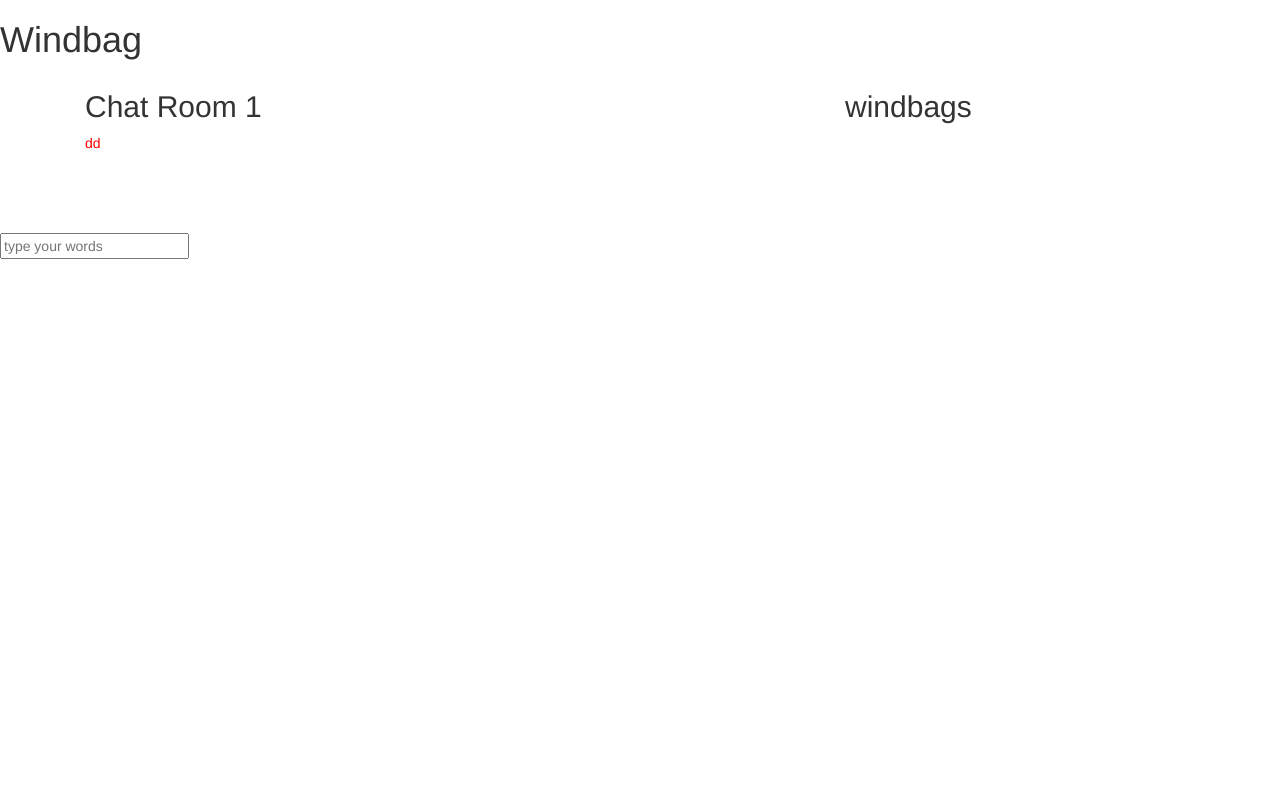
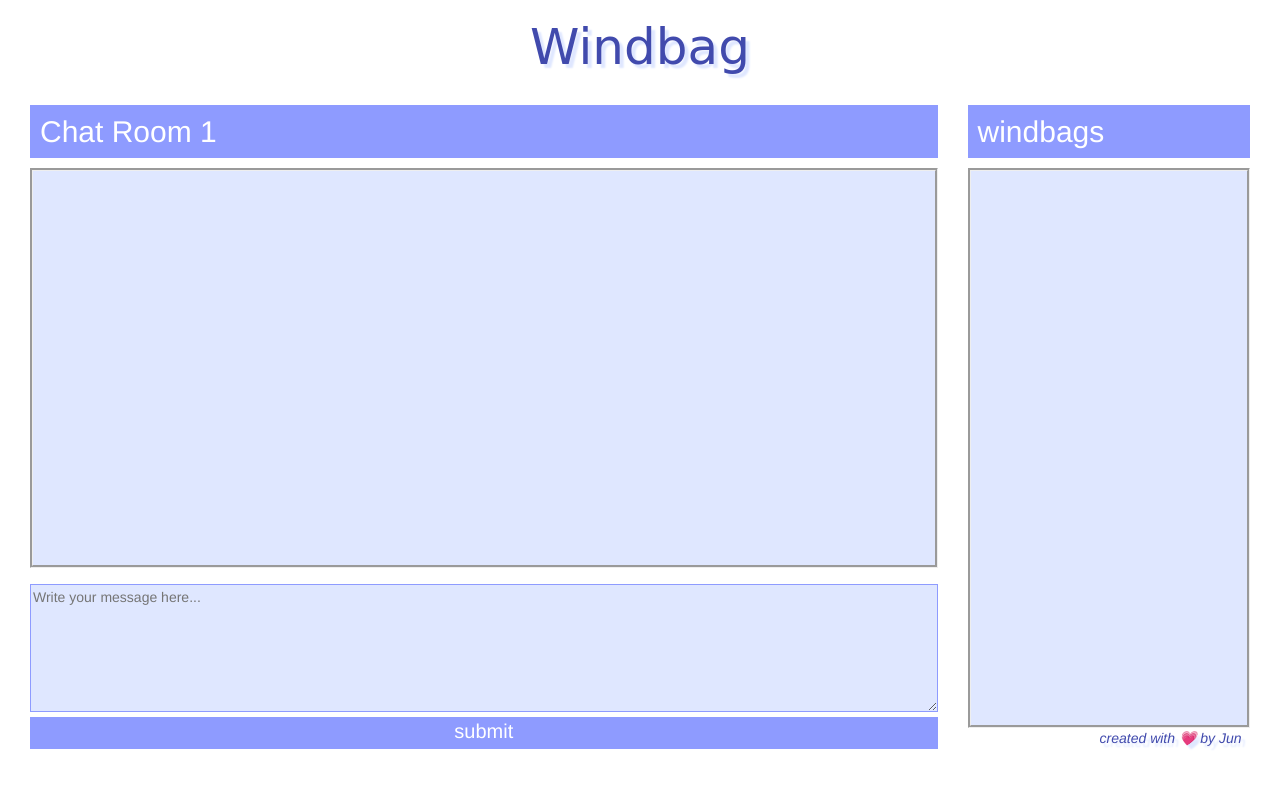
Before and after one commit to injune1123/chatRoom, a plain HTML site: page index.html in a window 1280 px wide. Drawn offline with nearby package versions, Linux system fonts and the light colour scheme.

Commit message:
added the style

```diff
--- a/index.html
+++ b/index.html
@@ -8,7 +8,6 @@
     <link rel="stylesheet" href="http://maxcdn.bootstrapcdn.com/bootstrap/3.3.6/css/bootstrap.min.css">
     <!-- css -->
     <link rel="stylesheet" href="styles.css">
-
     <!-- jQuery library -->
     <script src="https://ajax.googleapis.com/ajax/libs/jquery/1.12.0/jquery.min.js"></script>
     <!-- Latest compiled JavaScript -->
@@ -16,20 +15,21 @@
 </head>
 
 <body>
-    <h1>Windbag</h1>
-    <div class="container">
-        <div id="CR1" class="col-md-8">
-        	<h2>Chat Room 1</h2>
-        	<div>dd</div>
-
+    <div class="container-fluid">
+        <h1>Windbag</h1>
+        <div id="CR1" class="col-md-9">
+            <h2>Chat Room 1</h2>
+            <div id="chatbox"></div>
+            <textarea placeholder="Write your message here..."></textarea>
+            <div>submit</div>
         </div>
-        <div id="users" class="col-md-4">
-			<h2>windbags</h2>
-			<div></div>
+        <div id="users" class="col-md-3">
+            <h2>windbags</h2>
+            <div></div>
+            <footer>created with 💗 by Jun</footer>
         </div>
-    </div>
-    <div>
-        <input type="text" placeholder="type your words">
+        <div>
+        </div>
     </div>
 </body>
 
--- a/styles.css
+++ b/styles.css
@@ -1,5 +1,63 @@
+h1{
+text-align: center;
+font-family: cursive;
+font-size: 50px;
+color: #414aad;
+text-shadow: 4px 4px 2px #DFE7FF;
+}
+.container{
+
+}
+
+h2{
+	background-color: #8E9BFF;
+	color:white;
+	padding:10px 10px 10px 10px;
+}
+#CR1 #chatbox{
+		height: 50vh;
+		width: 100%;
+		color:red;
+		background-color: #DFE7FF;
+			border-style: groove;
+
+}
+
 #CR1 div{
-		height: 100px;
+		background-color: #8E9BFF;
+		height: 4vh;
 		width: 100%;
-color:red;
+		text-align: center;
+		color: white;
+		font-size: 20px;
+
 }
+textarea{
+		margin-top: 2vh;
+		height: 16vh;
+		width: 100%;
+		background-color: #DFE7FF;
+	border:solid 1px #8E9BFF;
+	color: black;
+	border-style: groove;
+
+}
+
+#users div{
+		height: 70vh;
+		width: 100%;
+		color:red;
+		background-color: #DFE7FF;
+			border-style: groove;
+
+
+}
+
+footer{
+	text-align: right;
+	color:#414aad;
+	font-style: italic;
+	padding-right: 3%;
+	text-shadow: 4px 4px 2px #DFE7FF;
+
+}
```
